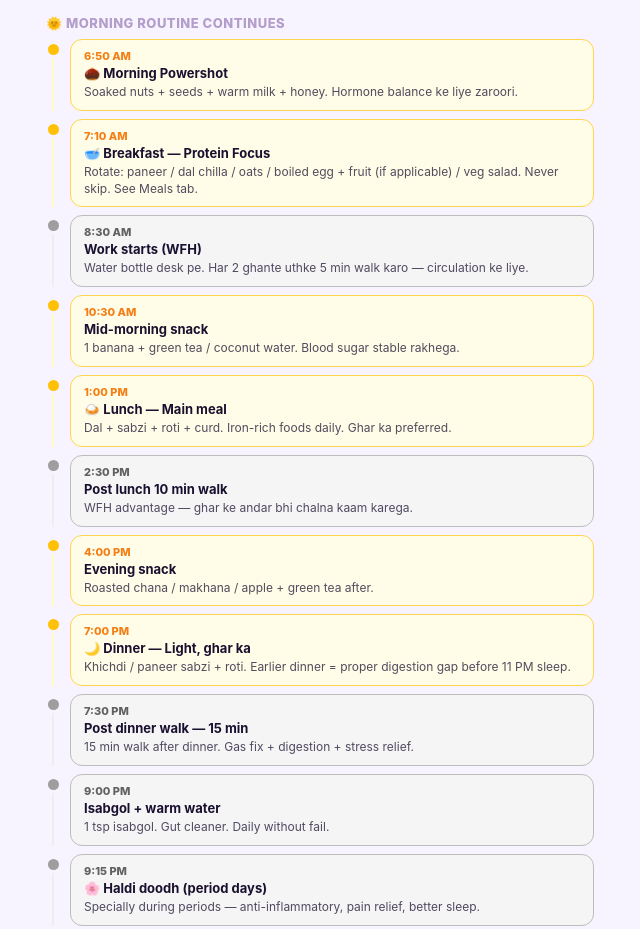
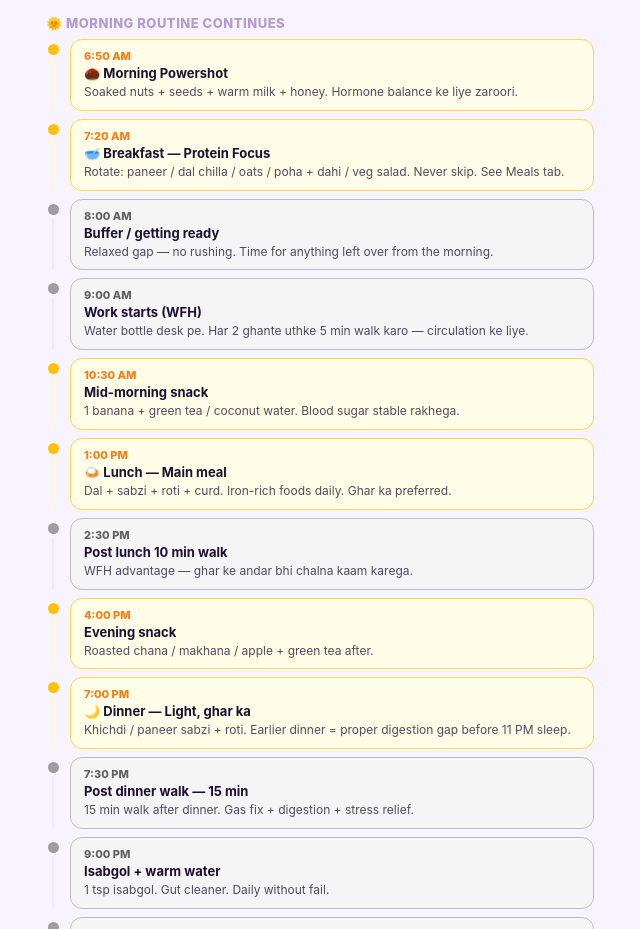
Before and after one commit to Neha-giri73/Health-Plan, a plain HTML site: page index.html in a window 1280 px wide. Shown: the part 1030-1959 px from the top of the page, without its empty margins (320-960 px from the left). Drawn offline with Linux system fonts and the light colour scheme.

Commit message:
Add files via upload

```diff
--- a/index.html
+++ b/index.html
@@ -201,8 +201,9 @@ body{font-family:-apple-system,BlinkMacSystemFont,'Segoe UI',sans-serif;backgrou
 
   <div class="sub-head">🌞 Morning Routine Continues</div>
   <div class="tl-item t-meal"><div class="tl-left"><div class="tl-dot"></div><div class="tl-line"></div></div><div class="tl-block"><div class="tl-time">6:50 AM</div><div class="tl-act">🌰 Morning Powershot</div><div class="tl-det">Soaked nuts + seeds + warm milk + honey. Hormone balance ke liye zaroori.</div></div></div>
-  <div class="tl-item t-meal"><div class="tl-left"><div class="tl-dot"></div><div class="tl-line"></div></div><div class="tl-block"><div class="tl-time">7:10 AM</div><div class="tl-act">🥣 Breakfast — Protein Focus</div><div class="tl-det">Rotate: paneer / dal chilla / oats / boiled egg + fruit (if applicable) / veg salad. Never skip. See Meals tab.</div></div></div>
-  <div class="tl-item t-normal"><div class="tl-left"><div class="tl-dot"></div><div class="tl-line"></div></div><div class="tl-block"><div class="tl-time">8:30 AM</div><div class="tl-act">Work starts (WFH)</div><div class="tl-det">Water bottle desk pe. Har 2 ghante uthke 5 min walk karo — circulation ke liye.</div></div></div>
+  <div class="tl-item t-meal"><div class="tl-left"><div class="tl-dot"></div><div class="tl-line"></div></div><div class="tl-block"><div class="tl-time">7:20 AM</div><div class="tl-act">🥣 Breakfast — Protein Focus</div><div class="tl-det">Rotate: paneer / dal chilla / oats / poha + dahi / veg salad. Never skip. See Meals tab.</div></div></div>
+  <div class="tl-item t-normal"><div class="tl-left"><div class="tl-dot"></div><div class="tl-line"></div></div><div class="tl-block"><div class="tl-time">8:00 AM</div><div class="tl-act">Buffer / getting ready</div><div class="tl-det">Relaxed gap — no rushing. Time for anything left over from the morning.</div></div></div>
+  <div class="tl-item t-normal"><div class="tl-left"><div class="tl-dot"></div><div class="tl-line"></div></div><div class="tl-block"><div class="tl-time">9:00 AM</div><div class="tl-act">Work starts (WFH)</div><div class="tl-det">Water bottle desk pe. Har 2 ghante uthke 5 min walk karo — circulation ke liye.</div></div></div>
   <div class="tl-item t-meal"><div class="tl-left"><div class="tl-dot"></div><div class="tl-line"></div></div><div class="tl-block"><div class="tl-time">10:30 AM</div><div class="tl-act">Mid-morning snack</div><div class="tl-det">1 banana + green tea / coconut water. Blood sugar stable rakhega.</div></div></div>
   <div class="tl-item t-meal"><div class="tl-left"><div class="tl-dot"></div><div class="tl-line"></div></div><div class="tl-block"><div class="tl-time">1:00 PM</div><div class="tl-act">🍛 Lunch — Main meal</div><div class="tl-det">Dal + sabzi + roti + curd. Iron-rich foods daily. Ghar ka preferred.</div></div></div>
   <div class="tl-item t-normal"><div class="tl-left"><div class="tl-dot"></div><div class="tl-line"></div></div><div class="tl-block"><div class="tl-time">2:30 PM</div><div class="tl-act">Post lunch 10 min walk</div><div class="tl-det">WFH advantage — ghar ke andar bhi chalna kaam karega.</div></div></div>
@@ -222,10 +223,10 @@ body{font-family:-apple-system,BlinkMacSystemFont,'Segoe UI',sans-serif;backgrou
   <div class="card card-purple"><div style="font-size:13px;font-weight:700;color:#4A148C">💡 Pure veg mein protein thoda effort se aata hai — but doable hai. Paneer + dal + curd + nuts = enough. Dal ko different ways mein prepare karo — taste ke saath nutrition pakka hoga.</div></div>
 
   <div class="sub-head">🌅 Breakfast Options — Rotate Daily</div>
-  <div class="card"><div class="meal-hdr"><div><span class="meal-title">Option A — Moong Dal Chilla</span><span class="meal-time">8:00 AM</span></div><span class="tag tp">⚡ 15 min</span></div><div class="meal-item">2 moong dal chilla (batter ready night before)</div><div class="meal-item">Stuff with paneer + veggies</div><div class="meal-item">Green chutney + 1 glass warm milk</div><div class="meal-note">💡 Highest protein veg breakfast. Best for energy.</div></div>
-  <div class="card"><div class="meal-hdr"><div><span class="meal-title">Option B — Overnight Oats</span><span class="meal-time">8:00 AM</span></div><span class="tag tg">⚡ 0 min</span></div><div class="meal-item">Rolled oats soaked overnight in milk</div><div class="meal-item">Banana + 1 tsp honey + chia + pumpkin seeds</div><div class="meal-item">Soaked almonds on side</div><div class="meal-note">💡 Zero morning effort. Prep in 3 min night before.</div></div>
-  <div class="card"><div class="meal-hdr"><div><span class="meal-title">Option C — Paneer Bhurji + Roti</span><span class="meal-time">8:00 AM</span></div><span class="tag tp">15 min</span></div><div class="meal-item">50g paneer scrambled with onion + tomato + haldi</div><div class="meal-item">2 whole wheat roti</div><div class="meal-item">1 glass milk</div><div class="meal-note">💡 High protein, filling. Period days ke liye best.</div></div>
-  <div class="card"><div class="meal-hdr"><div><span class="meal-title">Option D — Poha + Dahi</span><span class="meal-time">8:00 AM</span></div><span class="tag ty">15 min</span></div><div class="meal-item">Poha with veggies + lemon squeeze (iron absorption)</div><div class="meal-item">1 bowl dahi on side</div><div class="meal-item">Coconut water / plain water</div><div class="meal-note">💡 Lemon + iron = better absorption. Gas ke din best option.</div></div>
+  <div class="card"><div class="meal-hdr"><div><span class="meal-title">Option A — Moong Dal Chilla</span><span class="meal-time">7:20 AM</span></div><span class="tag tp">⚡ 15 min</span></div><div class="meal-item">2 moong dal chilla (batter ready night before)</div><div class="meal-item">Stuff with paneer + veggies</div><div class="meal-item">Green chutney + 1 glass warm milk</div><div class="meal-note">💡 Highest protein veg breakfast. Best for energy.</div></div>
+  <div class="card"><div class="meal-hdr"><div><span class="meal-title">Option B — Overnight Oats</span><span class="meal-time">7:20 AM</span></div><span class="tag tg">⚡ 0 min</span></div><div class="meal-item">Rolled oats soaked overnight in milk</div><div class="meal-item">Banana + 1 tsp honey + chia + pumpkin seeds</div><div class="meal-item">Soaked almonds on side</div><div class="meal-note">💡 Zero morning effort. Prep in 3 min night before.</div></div>
+  <div class="card"><div class="meal-hdr"><div><span class="meal-title">Option C — Paneer Bhurji + Roti</span><span class="meal-time">7:20 AM</span></div><span class="tag tp">15 min</span></div><div class="meal-item">50g paneer scrambled with onion + tomato + haldi</div><div class="meal-item">2 whole wheat roti</div><div class="meal-item">1 glass milk</div><div class="meal-note">💡 High protein, filling. Period days ke liye best.</div></div>
+  <div class="card"><div class="meal-hdr"><div><span class="meal-title">Option D — Poha + Dahi</span><span class="meal-time">7:20 AM</span></div><span class="tag ty">15 min</span></div><div class="meal-item">Poha with veggies + lemon squeeze (iron absorption)</div><div class="meal-item">1 bowl dahi on side</div><div class="meal-item">Coconut water / plain water</div><div class="meal-note">💡 Lemon + iron = better absorption. Gas ke din best option.</div></div>
 
   <div class="sub-head">☀️ Lunch — Iron-Rich Priority</div>
   <div class="card"><div style="font-size:13px;font-weight:800;color:#7B1FA2;margin-bottom:8px">✅ Best Lunch Options</div><div class="meal-item">Palak dal + roti + curd (iron + protein combo)</div><div class="meal-item">Rajma chawal + salad (high iron + protein)</div><div class="meal-item">Chole + roti (iron-rich) + lassi</div><div class="meal-item">Paneer sabzi + dal + roti</div><div class="meal-item">South Indian — sambhar (iron-rich) + idli</div></div>
```
